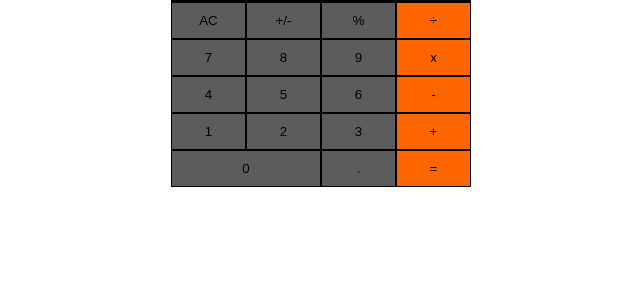
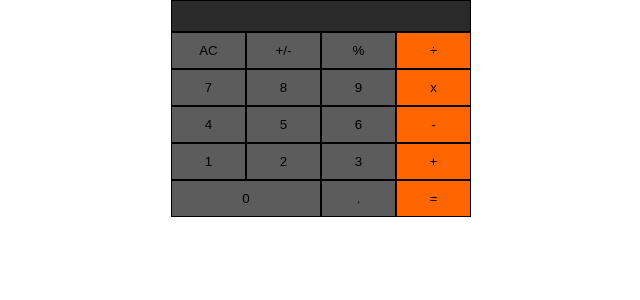
Before and after one commit to Marcraphael12/Math_magician, a React (Create React App) app: page / in a window 1280 px wide. Shown: the top 300 px of the page, without its empty margins (319-959 px from the left). Built offline with nearby package versions, Linux system fonts and the light colour scheme.

Commit message:
components/Calculator: Update style

```diff
--- a/src/components/Calculator.css
+++ b/src/components/Calculator.css
@@ -13,15 +13,26 @@
 /* Calculator's screen start */
 .screen { /* Calculator's screen */
   width: 100%;
+  border: 1px solid black;
   height: auto;
+  display: flex;
+  align-items: center;
+  padding: 0 10px;
+  justify-content: flex-end;
   background: rgb(42, 42, 42);
 }
 
-.screen input { /* Calculator's screen input */
-  direction: rtl;
+.screen h3 { /* Calculator's screen input */
+  min-width: 10px;
   max-width: 100%;
-  padding: 10px;
-  color: #fff;
+  height: 30px;
+  display: flex;
+  align-items: center;
+  font-size: 20px;
+  font-weight: bold;
+  background: transparent;
+  border: none;
+  color: white;
 }
 
 /* Calculator's screen end */
@@ -50,11 +61,11 @@ li {
 }
 
 .different { /* Orange buttons */
-  background-color: #f60;
+  background-color: #f60 !important;
 }
 
 .different:hover {
-  background-color: #d60;
+  background-color: #d60 !important;
 }
 
 /* Calculator's buttons end */
```
